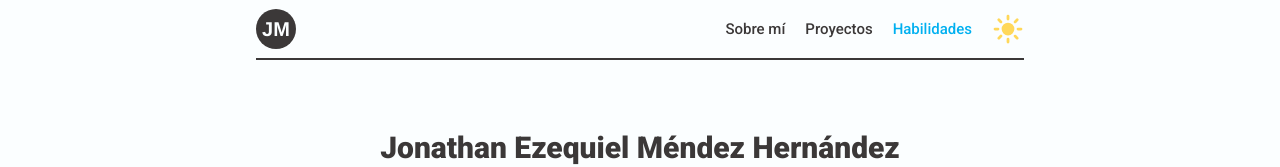
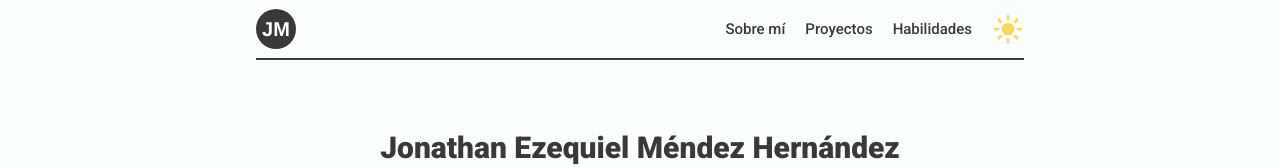
Before and after one commit to MendezHernandez/Jonathan-Mendez, a React (Vite) app: page /#habilidades in a window 1280 px wide. Shown: the top 167 px of the page. Built offline with nearby package versions, Linux system fonts and the light colour scheme.

Commit message:
ajustando navbar

```diff
--- a/src/components/Navbar.jsx
+++ b/src/components/Navbar.jsx
@@ -24,10 +24,6 @@ const Navbar = () => {
 
     const {theme, setTheme} = useContext(AppContext)
 
-    // const url = window.location.href
-    // const parametros = url.split('/')
-    // const navLink = parametros[parametros.length -1]
-
     const [urlActual, setUrlActual] = useState("")
 
     useEffect(() => {
@@ -48,9 +44,9 @@ const Navbar = () => {
             <div style={scrolled ? {borderBottom: 'none'} : {}}>
                 <h2 className='logo'>JM</h2>
                 <li>
-                    <a style={urlActual.split('/')[3] === "#sobre-mi" | urlActual.split('/')[3] === "" ? {color: "var(--primary)"} : {}} href="#sobre-mi">Sobre mí</a>
-                    <a style={urlActual.split('/')[3] === "#proyectos" ? {color: "var(--primary)"} : {}} href="#proyectos">Proyectos</a>
-                    <a style={urlActual.split('/')[3] === "#habilidades" ? {color: "var(--primary)"} : {}} href="#habilidades">Habilidades</a>
+                    <a style={urlActual.split('/')[2] === "#sobre-mi" | urlActual.split('/')[3] === "" ? {color: "var(--primary)"} : {}} href="#sobre-mi">Sobre mí</a>
+                    <a style={urlActual.split('/')[2] === "#proyectos" ? {color: "var(--primary)"} : {}} href="#proyectos">Proyectos</a>
+                    <a style={urlActual.split('/')[2] === "#habilidades" ? {color: "var(--primary)"} : {}} href="#habilidades">Habilidades</a>
                     {
                         theme ?
                         <IoMoonSharp color='#CAD7D9' className='icon-nav' onClick={() => setTheme(!theme)}/>
```
